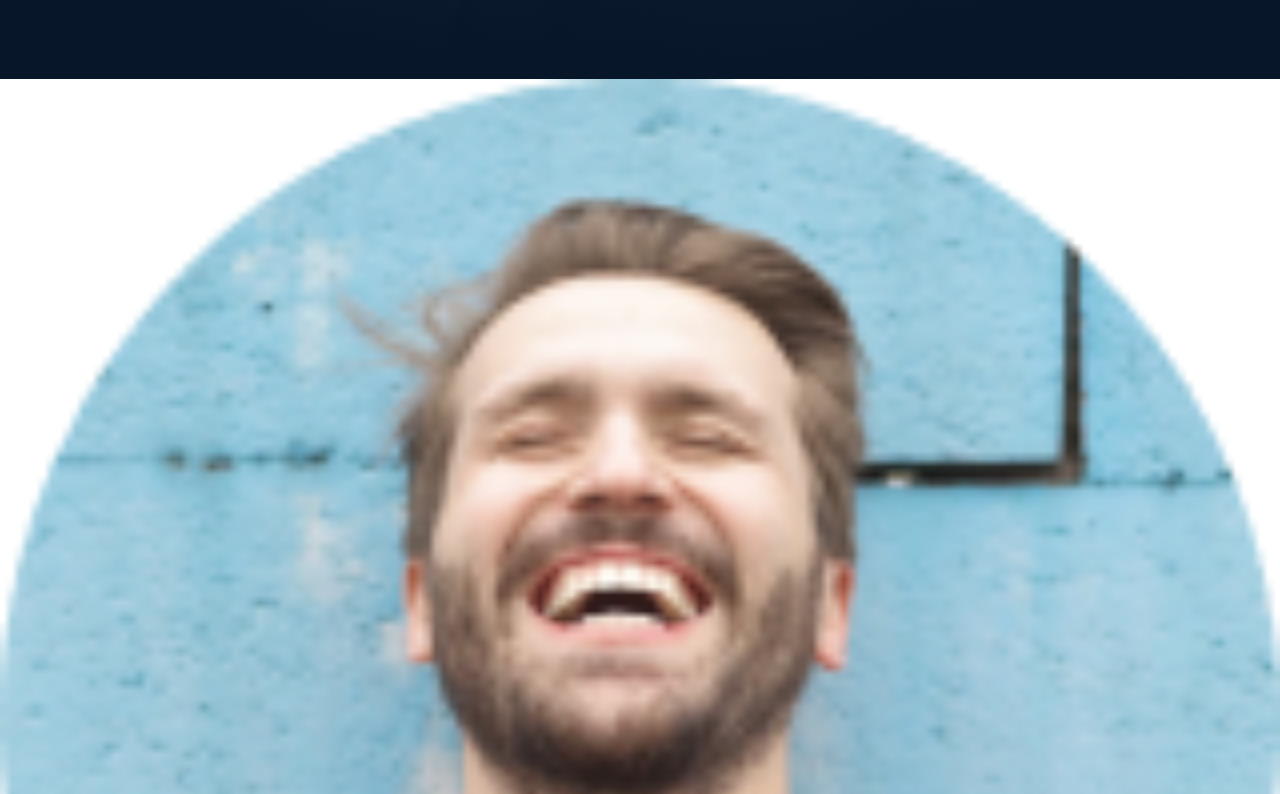
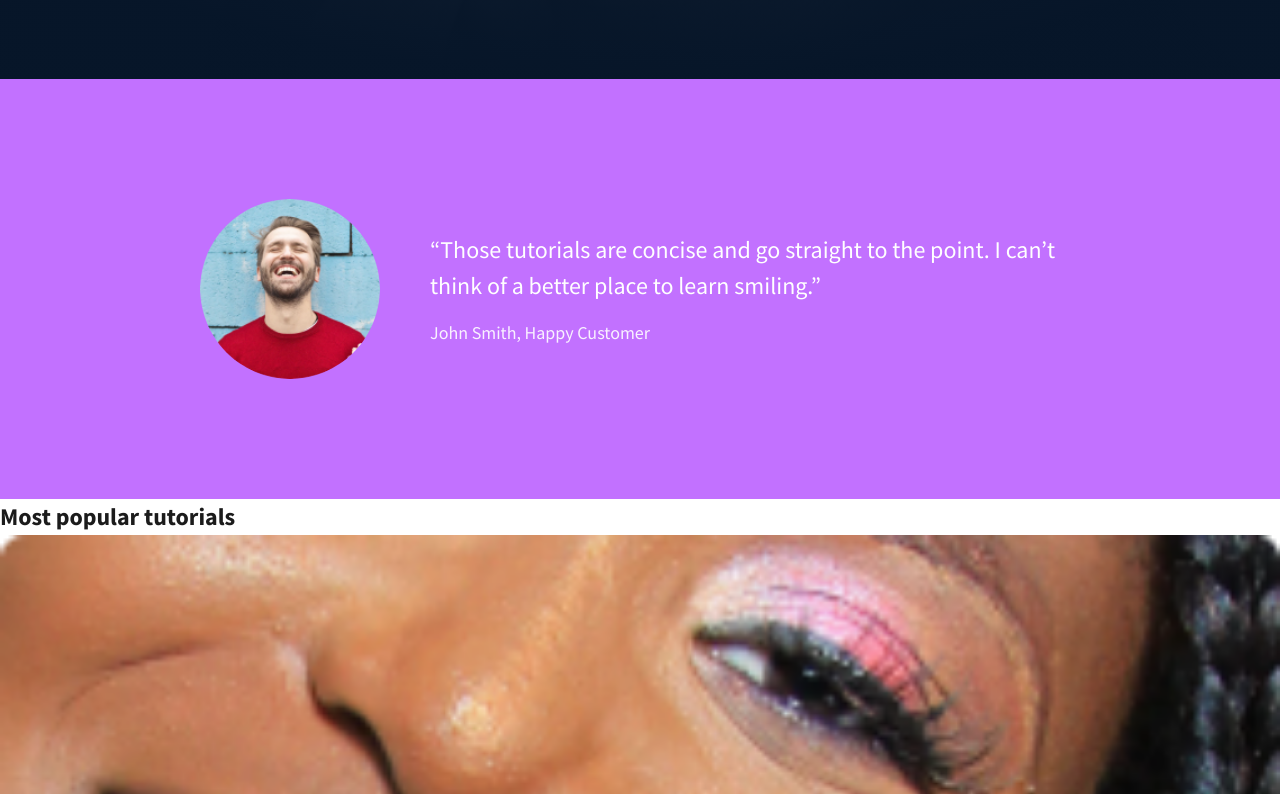
Before and after one commit to George-christian/alx_html_css, a plain HTML site: page css_advanced/index.html in a window 1280 px wide. Shown: the part 821-1615 px from the top of the page. Drawn offline with Linux system fonts and the light colour scheme.

Commit message:
Add quote section styling and upadte layout

```diff
--- a/css_advanced/styles.css
+++ b/css_advanced/styles.css
@@ -161,3 +161,33 @@ header nav a:hover {
   font-style: italic;
   font-size: 14px;
 }
+.quote {
+  background: #c271ff;
+  padding: 120px 0;
+  display: flex;
+  justify-content: center;
+  align-items: center;
+  gap: 50px;
+  color: #fff;
+}
+
+.quote-person img {
+  width: 180px;
+  height: 180px;
+  border-radius: 50%;
+  object-fit: cover;
+}
+
+.quote blockquote {
+  max-width: 650px;
+}
+
+.quote blockquote p {
+  font-size: 24px;
+  margin-bottom: 15px;
+}
+
+.quote blockquote footer {
+  font-size: 18px;
+  opacity: 0.9;
+}
```
